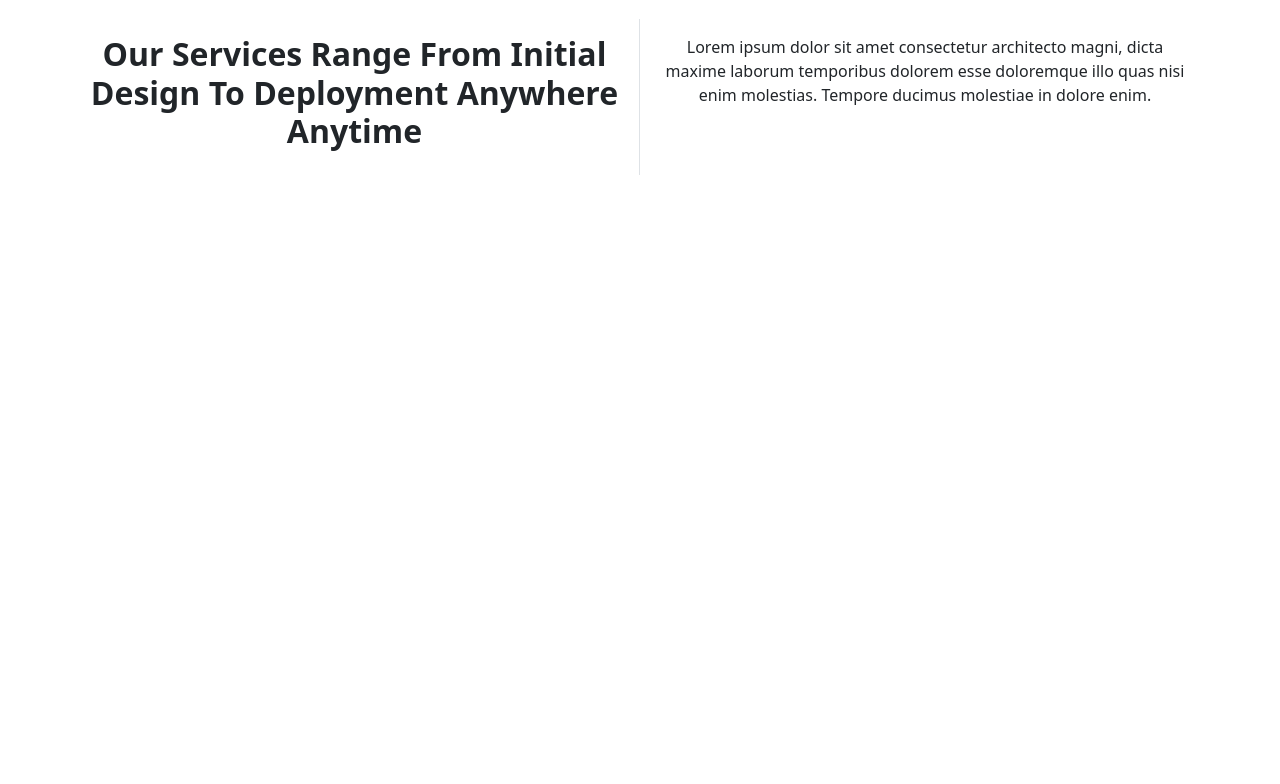
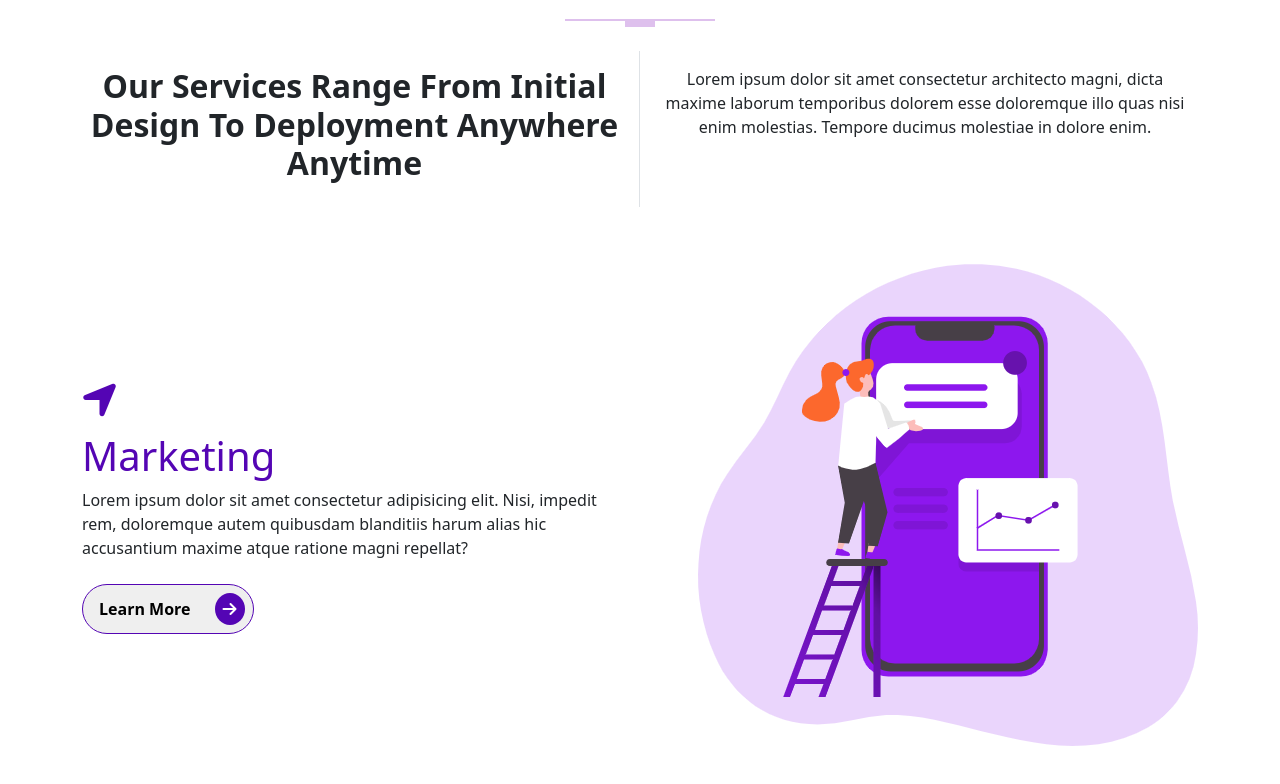
Before and after one commit to shakil89427/Patrix, a React (Create React App) app: page / in a window 1280 px wide. Shown: the part 1052-1836 px from the top of the page. Before the commit the page ends 1251 px from the top, so only its background shows below. Built offline with nearby package versions, Linux system fonts and the light colour scheme.

Commit message:
marketing done

```diff
--- a/src/App.css
+++ /dev/null
@@ -1,38 +0,0 @@
-.App {
-  text-align: center;
-}
-
-.App-logo {
-  height: 40vmin;
-  pointer-events: none;
-}
-
-@media (prefers-reduced-motion: no-preference) {
-  .App-logo {
-    animation: App-logo-spin infinite 20s linear;
-  }
-}
-
-.App-header {
-  background-color: #282c34;
-  min-height: 100vh;
-  display: flex;
-  flex-direction: column;
-  align-items: center;
-  justify-content: center;
-  font-size: calc(10px + 2vmin);
-  color: white;
-}
-
-.App-link {
-  color: #61dafb;
-}
-
-@keyframes App-logo-spin {
-  from {
-    transform: rotate(0deg);
-  }
-  to {
-    transform: rotate(360deg);
-  }
-}
--- a/src/App.js
+++ b/src/App.js
@@ -1,9 +1,9 @@
-import "./App.css";
 import "bootstrap/dist/css/bootstrap.min.css";
 import Header from "./Components/Header/Header";
 import Banner from "./Components/Banner/Banner";
 import Trusted from "./Components/Trusted/Trusted";
 import Ourservice from "./Components/Ourservice/Ourservice";
+import Marketing from "./Components/Marketing/Marketing";
 
 function App() {
   return (
@@ -12,6 +12,7 @@ function App() {
       <Banner></Banner>
       <Trusted></Trusted>
       <Ourservice></Ourservice>
+      <Marketing></Marketing>
     </>
   );
 }
--- a/src/Components/Banner/Banner.js
+++ b/src/Components/Banner/Banner.js
@@ -9,7 +9,7 @@ const Banner = () => {
       <div className="banner-bg pt-4">
         <Container>
           <Row>
-            <Col className="text-white my-auto py-4" sm={12} md={6}>
+            <Col className="text-white my-auto py-4" sm={12} md={6} lg={6}>
               <h1 className="banner-h1 mb-4">Hey!, I'm Patrick</h1>
               <h5>
                 this is a multi-purpose responsive layout created with bootstrap
@@ -20,7 +20,7 @@ const Banner = () => {
                 <i className="banner-icon text-white ms-4 p-2 rounded-circle fas fa-arrow-right"></i>
               </button>
             </Col>
-            <Col sm={12} md={6}>
+            <Col sm={12} md={6} lg={6}>
               <img className="float-end img-fluid" src={logo} alt="" />
             </Col>
           </Row>
--- /dev/null
+++ b/src/Components/Marketing/Marketing.css
@@ -0,0 +1,17 @@
+.main-color {
+  color: #5405b4;
+}
+.marketing-btn {
+  border: 1px solid #5405b4;
+}
+.marketing-btn:hover {
+  background-image: linear-gradient(
+    to right,
+    rgb(135, 42, 241),
+    rgb(233, 8, 184)
+  );
+  color: white;
+}
+.marketing-icon {
+  background-color: #5405b4;
+}
--- /dev/null
+++ b/src/Components/Marketing/Marketing.js
@@ -0,0 +1,35 @@
+import React from "react";
+import { Col, Container, Row } from "react-bootstrap";
+import service_1 from "../../images/services/service-1.png";
+import "./Marketing.css";
+
+const Marketing = () => {
+  return (
+    <div>
+      <Container className="my-5">
+        <Row>
+          <Col className="my-auto py-5" sm={12} md={6} lg={6}>
+            <h1 className="main-color">
+              <i class="fas fa-location-arrow"></i>
+            </h1>
+            <h1 className="main-color">Marketing</h1>
+            <p>
+              Lorem ipsum dolor sit amet consectetur adipisicing elit. Nisi,
+              impedit rem, doloremque autem quibusdam blanditiis harum alias hic
+              accusantium maxime atque ratione magni repellat?
+            </p>
+            <button className="marketing-btn p-2 rounded-pill mt-4 d-flex align-items-center">
+              <p className="fw-bolder m-0 ps-2">Learn More</p>
+              <i className="marketing-icon text-white ms-4 p-2 rounded-circle fas fa-arrow-right"></i>
+            </button>
+          </Col>
+          <Col sm={12} md={6} lg={6}>
+            <img className="img-fluid float-end" src={service_1} alt="" />
+          </Col>
+        </Row>
+      </Container>
+    </div>
+  );
+};
+
+export default Marketing;
--- a/src/Components/Trusted/Trusted.js
+++ b/src/Components/Trusted/Trusted.js
@@ -14,7 +14,7 @@ const Trusted = () => {
       <h4 className="text-center mb-3">Trusted by campanies like</h4>
       <hr className="hr-1" />
       <hr className="hr-2" />
-      <Container className="mt-3 mx-auto">
+      <Container className="my-5 mx-auto">
         <Row>
           <Col className="trusted-img-col text-center" sm={12} md={4} lg={2}>
             <img className="trusted-img" src={company_1} alt="" />
```
